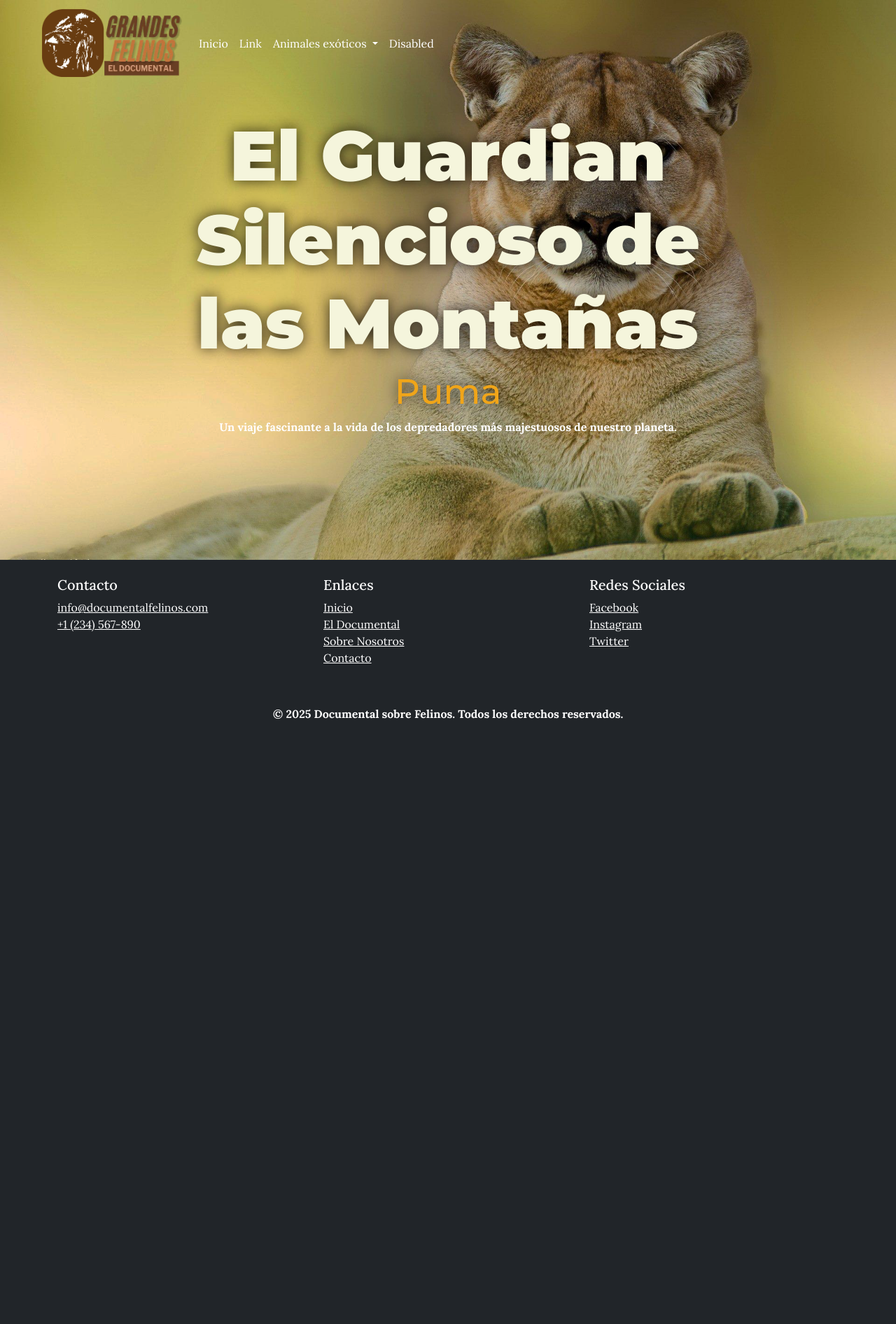
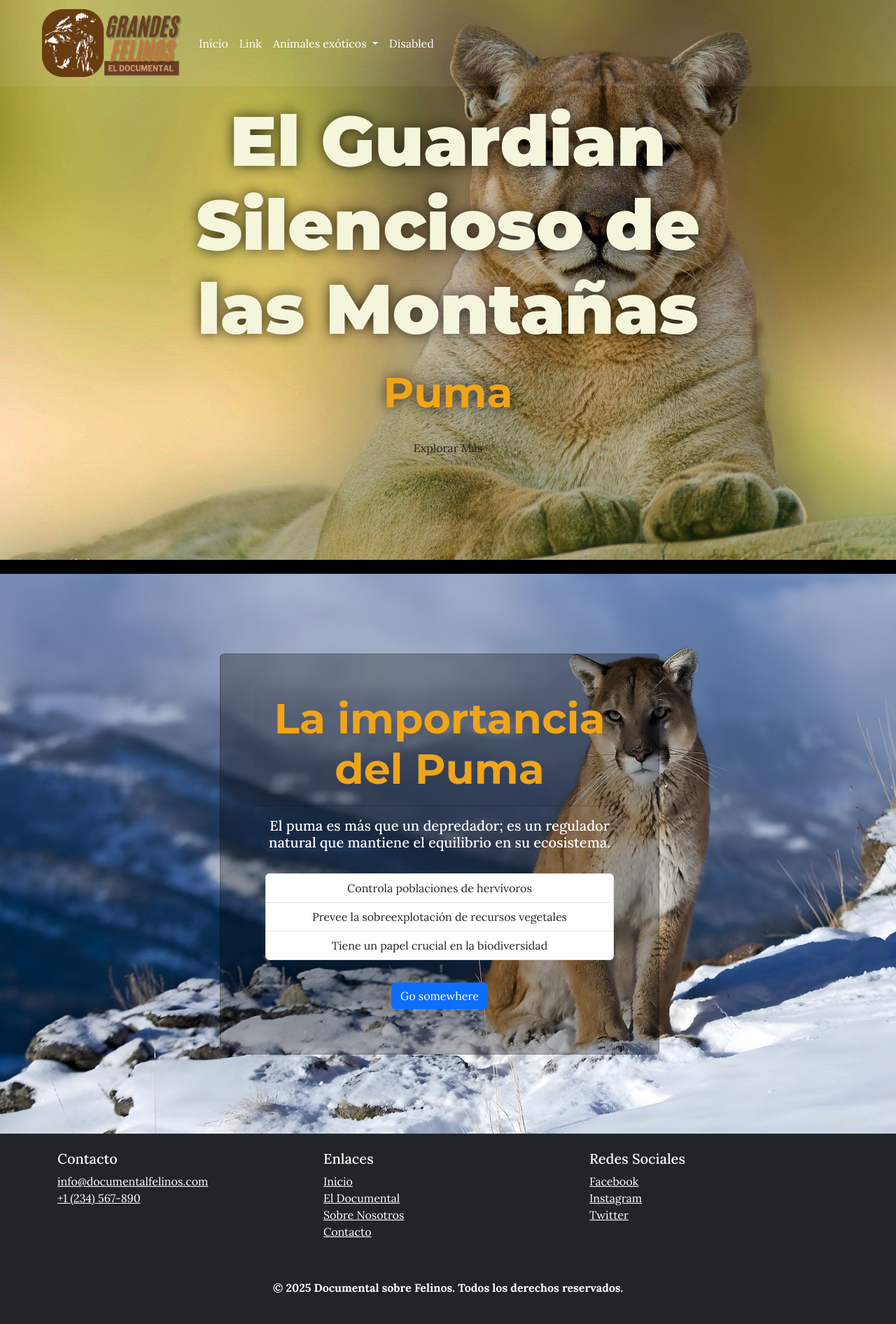
Before and after one commit to AlejndroSG/Grandes_Felinos, a PHP site: page /puma.php in a window 1280 px wide. Shown: the whole page at 70% size. Before the commit the page ends 1028 px from the top, so only its background shows below. Run offline with PHP 8.4, Linux system fonts and the light colour scheme.

Commit message:
2025-01-14

```diff
--- a/index.php
+++ b/index.php
@@ -114,7 +114,7 @@
                 </div>
 
                 <!-- Iconos de Redes Sociales -->
-                <div class="social-icons position-absolute bottom-0 end-0 p-4">
+                <div class="social-icons position-fixed bottom-0 end-0 p-4">
                     <a href="https://facebook.com" target="_blank" class="icon-link">
                         <svg width="24" height="24" viewBox="0 0 24 24" fill="none"         stroke="currentColor" stroke-width="2" stroke-linecap="round" stroke-linejoin="round"><path d="M18 2h-3a5 5 0 0 0-5 5v3H7v4h3v8h4v-8h3l1-4h-4V7a1 1 0 0 1 1-1h3z"/>
                         </svg>
--- a/puma.php
+++ b/puma.php
@@ -11,8 +11,30 @@
             <div class="row">
                 <div class="col-md-8 text-center py-5 text-white">
                     <h1>El Guardian Silencioso de las Montañas</h1>
-                    <h2>Puma</h2>
-                    <p>Un viaje fascinante a la vida de los depredadores más majestuosos de nuestro planeta.</p>
+                    <h2 class="my-4">Puma</h2>
+                    <a class="btn" href="#importanciaPuma">Explorar Más</a>
+                </div>
+            </div>
+        </section>
+        <section class="container-fluid" id="importanciaPuma">
+            <div class="row"></div>
+                <div class="col-md-6 text-center py-5 text-white">
+                    <div class="card p-5">
+                        <div class="card-header">
+                            <h2>La importancia del Puma</h2>
+                        </div>
+                        <div class="card-body">
+                            <h5 class="card-title">El puma es más que un depredador; es un regulador natural que mantiene el equilibrio en su ecosistema.</h5>
+                            <p class="card-text">
+                                <ul class="list-group text-center py-3">
+                                    <li class="list-group-item">Controla poblaciones de hervívoros</li>
+                                    <li class="list-group-item">Prevee la sobreexplotación de recursos vegetales</li>
+                                    <li class="list-group-item">Tiene un papel crucial en la biodiversidad</li>
+                                </ul>
+                            </p>
+                            <a href="#" class="btn btn-primary">Go somewhere</a>
+                        </div>
+                    </div>
                 </div>
             </div>
         </section>
--- a/style.css
+++ b/style.css
@@ -22,6 +22,7 @@ header{
     width: 100%;
     position: fixed;
     z-index: 999;
+    background-color: rgba(255, 255, 255, 0.07);
 
     .nav-link, .nav-item{
         color: white !important;
@@ -52,6 +53,11 @@ h1{
   font-size: 100px !important;
   font-family: "Montserrat" !important;
   color: beige !important;
+}
+h2{
+  font-size: 60px;
+  font-family: "Montserrat";
+  color: #f0a519 !important;
 }
 
 .oscuridad{
@@ -183,6 +189,10 @@ h1{
     font-size: 2rem;
     color: #f0c419; /* Color dorado para destacar el título */
     font-weight: 700;
+
+    h2{
+      font-size: 50px;
+    }
   }
 
   .cta-text {
@@ -306,13 +316,40 @@ h1{
         text-shadow: 0 0 20px rgba(0, 0, 0, 0.75);
       }
       h2{
-        font-size: 50px;
-        font-family: "Montserrat";
-        color: #f0a519;
+        font-size: 60px;
+        font-weight:bold;
+      }
+      button{
+        background-color: #f0a519;
+
       }
     }
   }
 
+  #importanciaPuma{
+    background-image: url('./fotos/Puma/Puma2.jpg');
+    background-size: cover;
+    background-position: top;
+    background-repeat: no-repeat;
+    background-attachment: fixed;
+    height: 100vh;
+    display: flex;
+    justify-content: center;
+    align-items: center;
+    margin-top: 20px;
+
+    .card{
+      background-color: rgba(0, 0, 0, 0.3);
+      /* width: 50%; */
+      margin: auto;
+      color: white;
+
+      h2{
+        font-size: 60px;
+        font-weight:bold;
+      }
+    }
+  }
 
 
 
```
Also changed, not shown: fotos/Puma/Puma2.jpg (added).
